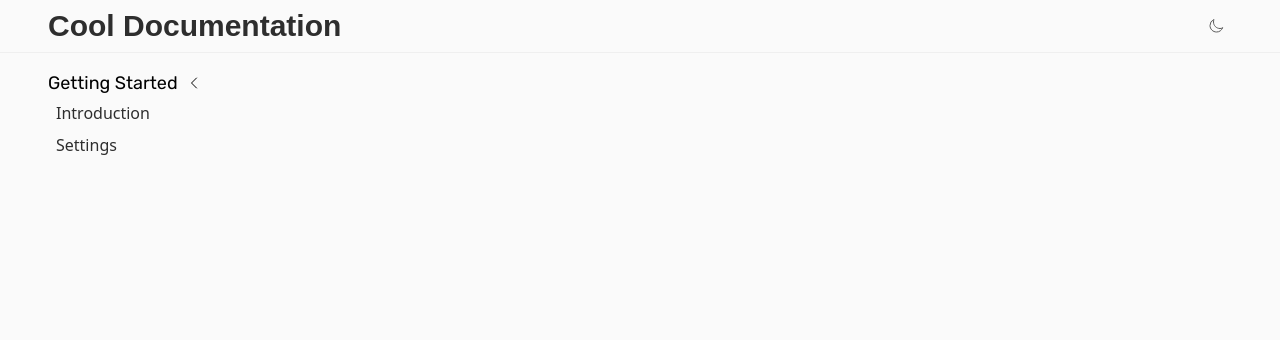
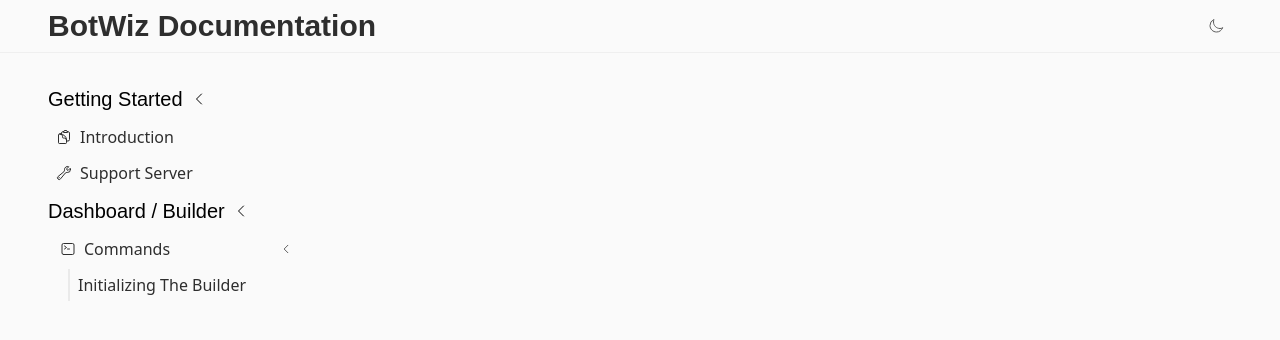
Before and after one commit to CodeByJamie/documentation, a Next.js app: page / in a window 1280 px wide. Shown: the top 340 px of the page. Built offline with nearby package versions, Linux system fonts and the light colour scheme; a web font is replaced by a local one.

Commit message:
Added Child Components & Optimised code.

```diff
--- a/app/components/index.ts
+++ b/app/components/index.ts
@@ -1,5 +1,5 @@
 // import * as Buttons from './buttons';
-import * as Navigation from './navigation';
+import * as Navigation from './Navigation';
 
 export {
     // Buttons,
--- /dev/null
+++ b/app/components/navigation/child.tsx
@@ -0,0 +1,48 @@
+"use client";
+import { Dependencies } from "@/lib/exports"
+import CollapsableChild from "./collapsableChild";
+
+export default function ChildPage({ icon, pageName, collapsable = false, children }: { icon: string, pageName: string, collapsable?: boolean, children?: { name: string, } }) {
+
+    const [collapsed, setCollapsed] = Dependencies.React.useState(false);
+
+
+    if (!collapsable) {
+        return (
+            <>
+                <div className={`flex flex-row items-center hover:bg-primCol-400/60 dark:hover:bg-primCol-800/20 pl-2 pr-8 duration-300 rounded-lg text-base p-1 gap-2 cursor-pointer`}>
+                    {
+                        Dependencies.React.createElement(Dependencies.HeroIcons[icon as keyof typeof Dependencies.HeroIcons], { className: "size-4" })
+                    }
+                    <span>{pageName}</span>
+
+                </div >
+            </>
+        )
+    }
+    return (
+
+        <div className="flex flex-col w-full">
+            <div className={`flex flex-row items-center hover:bg-primCol-400/60 dark:hover:bg-primCol-800/20 rounded-lg text-base p-1 gap-2 cursor-pointer`}>
+                <div className="flex flex-row justify-between w-full items-center text-base pl-2">
+                    <div className="flex flex-row items-center gap-2">
+                        {
+                            Dependencies.React.createElement(Dependencies.HeroIcons[icon as keyof typeof Dependencies.HeroIcons], { className: "size-4" })
+                        }
+                        <span>{pageName}</span>
+                    </div>
+                    <Dependencies.HeroIcons.ChevronDownIcon className={`size-3 ${!collapsed &&
+                        "rotate-90"
+                        } duration-300`} onClick={() =>
+                            setCollapsed(
+                                !collapsed
+                            )
+                        } />
+                </div>
+            </div>
+            {!collapsed && (
+                <CollapsableChild name={`${children?.name}`} />
+            )}
+        </div>
+    )
+}
--- /dev/null
+++ b/app/components/navigation/collapsableChild.tsx
@@ -0,0 +1,11 @@
+import { Dependencies } from "@/lib/exports";
+
+export default function collapsableChild({ name }: { name: string }) {
+    return (
+        <>
+            <div className={`flex flex-row items-center hover:bg-primCol-400/60 dark:hover:bg-primCol-800/20 ml-5 mt-1 pl-2 duration-300 rounded-r-lg text-base p-1 gap-2 cursor-pointer border-l-2 border-l-primCol-400`}>
+                <span>{name}</span>
+            </div >
+        </>
+    )
+}
--- a/app/components/navigation/header.tsx
+++ b/app/components/navigation/header.tsx
@@ -7,7 +7,7 @@
   return (
     <div className="flex flex-row items-center justify-between border-b border-b-primCol-500 dark:border-b-primCol-800 border-opacity-50 dark:border-opacity-30 p-2 px-12">
       <span className="text-3xl font-headerFont font-bold text-primCol-900 dark:text-primCol-100">
-        Cool Documentation
+        BotWiz Documentation
       </span>
       <div
         className="w-8 h-8 rounded-lg hover:bg-primCol-600 dark:hover:bg-primCol-800 hover:bg-opacity-40 p-2 duration-300 cursor-pointer"
--- a/app/components/navigation/index.ts
+++ b/app/components/navigation/index.ts
@@ -1,7 +1,13 @@
 import Sidenav from "./sidenav";
 import Header from "./header";
+import Child from "./child";
+import Parent from "./parent";
+import CollapsableChild from "./collapsableChild";
 
 export {
     Sidenav,
     Header,
+    Child,
+    Parent,
+    CollapsableChild,
 }
--- /dev/null
+++ b/app/components/navigation/parent.tsx
@@ -0,0 +1,30 @@
+import { Dependencies } from "@/lib/exports";
+
+export default function Parent({ childrenElements, name }: Readonly<{ childrenElements: Dependencies.React.ReactNode; name: string }>) {
+
+    const [collapsed, setCollapsed] = Dependencies.React.useState(false);
+
+    return (
+        <div
+            className='flex flex-col items-center cursor-pointer gap-2 w-full dark:text-primCol-100 pb-2'
+        >
+            <div className="flex flex-row items-center w-full gap-2" onClick={() =>
+                setCollapsed(
+                    !collapsed
+                )
+            }>
+                <span className="text-xl font-headerFont max-w-fit">{name}</span>
+                <Dependencies.HeroIcons.ChevronDownIcon className={`size-4 duration-300 ${!collapsed &&
+                    "rotate-90 duration-300"
+                    }`}
+                />
+            </div>
+            {!collapsed && (
+                <div className='relative flex flex-col w-full text-primCol-900 dark:text-primCol-100 text-lg gap-1'>
+                    {childrenElements}
+                </div>
+            )}
+        </div>
+
+    )
+}
--- a/app/components/navigation/sidenav.tsx
+++ b/app/components/navigation/sidenav.tsx
@@ -1,30 +1,31 @@
 "use client";
-import { HeroIcons, React } from "@/lib/exports/dependencies";
+import { Dependencies } from "@/lib/exports";
+import * as Components from '../../components';
 
 export default function sidenav() {
-  const [collapsed, setCollapsed] = React.useState(false);
+	const [collapsed, setCollapsed] = Dependencies.React.useState(false);
 
 	return (
 		<>
-      <aside className="absolute top-15 left-0 flex flex-col max-w-fit h-screen pl-12 select-none gap-1">
-          <div
-            className="flex flex-row items-center cursor-pointer gap-2 w-full dark:text-primCol-100"
-            onClick={() => setCollapsed(!collapsed)}
-          >
-            <h2 className="font-parentFont text-lg ">Getting Started</h2>
-            <HeroIcons.ChevronDownIcon
-              className={`size-4 ${!collapsed && "rotate-90"} duration-300`}
+			<aside className='relative top-8 left-0 flexCol w-[17rem] h-full select-none duration-200 pr-6 gap-1 mx-12'>
+				<Components.Navigation.Parent childrenElements={
+					<>
+						<Components.Navigation.Child icon={"ClipboardDocumentIcon"} pageName={"Introduction"} />
+						<Dependencies.Link href={'https://discord.gg/botwiz'}>
+							<Components.Navigation.Child icon={"WrenchIcon"} pageName={"Support Server"} />
+						</Dependencies.Link>
+					</>
+				}
+					name="Getting Started"
 				/>
-          </div>
-          {!collapsed && (
-            //TODO: Add HeroIcons to the left of each child element
-            <div className="relative flex flex-col w-full text-primCol-900 dark:text-primCol-100 text-lg gap-2">
-              <span className="cursor-pointer hover:bg-primCol-300/60 dark:hover:bg-primCol-800/20 px-2 duration-300 rounded-lg text-base">
-                Introduction
-              </span>
-              <span className="cursor-pointer hover:bg-primCol-300/60 dark:hover:bg-primCol-800/20 px-2 duration-300 rounded-lg text-base">Settings</span>
-            </div>
-          )}
+				<Components.Navigation.Parent childrenElements={
+					<>
+						<Components.Navigation.Child icon="CommandLineIcon" pageName="Commands" collapsable={true} children={{
+							name: "Initializing The Builder",
+						}}/>
+					</>
+				}
+					name="Dashboard / Builder" />
 			</aside>
 		</>
 	);
--- a/app/page.tsx
+++ b/app/page.tsx
@@ -1,12 +1,10 @@
-import { Components } from "@/lib/exports/components";
+import * as Components from './components';
 
 export default function rootPage() {
-  return (
-    <div className="relative min-h-screen bg-primCol-100 dark:bg-primCol-900 overflow-hidden duration-300">
-      <Components.Navigation.Header />
-      <div className="px-12 py-4">
-        <Components.Navigation.Sidenav />
-      </div>
-    </div>
-  )
+	return (
+		<div className = 'relative flex flex-col flex-1 h-screen bg-primCol-100 dark:bg-primCol-900 overflow-hidden duration-300'>
+			< Components.Navigation.Header />
+		<Components.Navigation.Sidenav />
+		</div >
+	);
 }
--- a/lib/exports/components.ts
+++ /dev/null
@@ -1,5 +0,0 @@
-import * as Components from '../../app/components'
-
-export {
-    Components,
-}
--- a/lib/exports/dependencies.ts
+++ b/lib/exports/dependencies.ts
@@ -1,7 +1,9 @@
 import * as HeroIcons from '@heroicons/react/24/outline';
 import * as React from 'react';
+import Link from 'next/link';
 
 export {
     HeroIcons,
     React,
+    Link,
 }
--- /dev/null
+++ b/lib/exports/index.ts
@@ -0,0 +1,5 @@
+import * as Dependencies from './dependencies';
+
+export {
+    Dependencies,
+}
```
Lines whose indentation alone changed are shown as unchanged.
